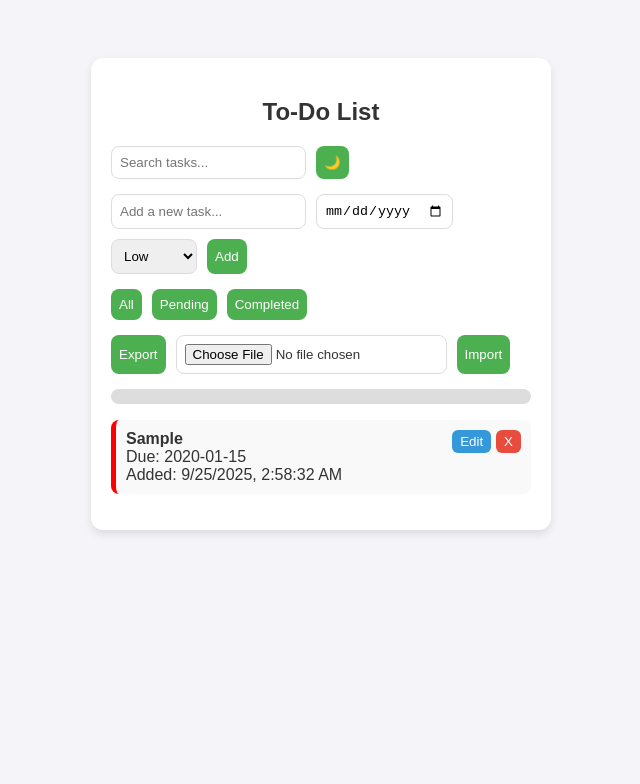
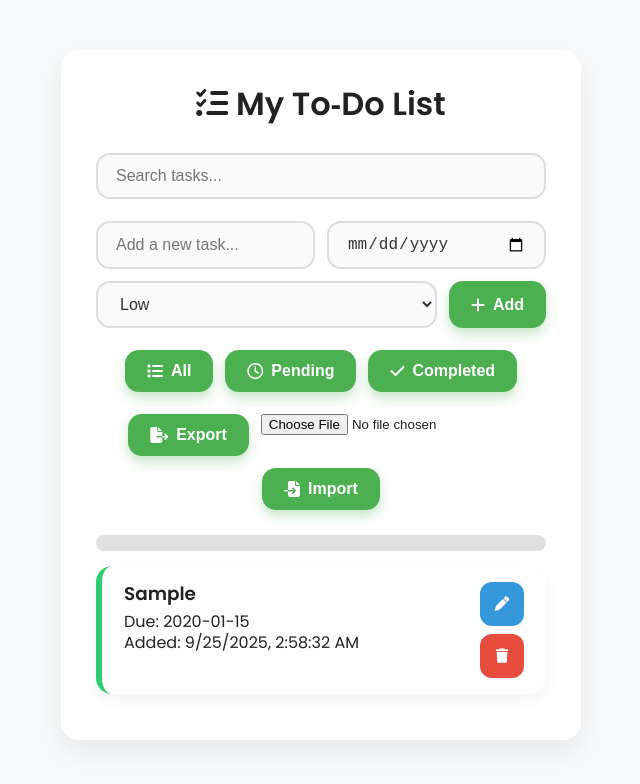
Before and after one commit to KenjiBug/Kenji_PersonalWeb, a plain HTML site: page todolist.html in a window 1280 px wide. Both pictures are taken after typing "Sample", "2020-01-15" into the empty fields and a click on the button "Add". Shown: the whole page, without its empty margins (319-959 px from the left). Drawn offline with Linux system fonts and the light colour scheme.

Commit message:
Update todolist.html

```diff
--- a/todolist.html
+++ b/todolist.html
@@ -1,124 +1,267 @@
 <!DOCTYPE html>
 <html lang="en">
 <head>
-  <meta charset="UTF-8">
-  <meta name="viewport" content="width=device-width, initial-scale=1.0">
-  <title>Advanced To-Do List</title>
+  <meta charset="UTF-8" />
+  <meta name="viewport" content="width=device-width, initial-scale=1.0" />
+  <title>To Do List</title>
+
+  <!-- Google Font -->
+  <link href="https://fonts.googleapis.com/css2?family=Poppins:wght@400;500;600&display=swap" rel="stylesheet" />
+
+  <!-- Font Awesome -->
+  <link rel="stylesheet"
+        href="https://cdnjs.cloudflare.com/ajax/libs/font-awesome/6.4.0/css/all.min.css"
+        crossorigin="anonymous" referrerpolicy="no-referrer" />
+
   <style>
+    * {
+      box-sizing: border-box;
+      margin: 0;
+      padding: 0;
+    }
+
     body {
-      font-family: Arial, sans-serif;
-      background: #f4f4f9;
-      color: #333;
+      font-family: 'Poppins', sans-serif;
+      background: #f9fafb;
+      color: #222;
       display: flex;
       justify-content: center;
-      padding: 50px;
-      transition: background 0.3s, color 0.3s;
+      padding: 50px 15px;
+      transition: background 0.4s ease, color 0.4s ease;
     }
-    body.dark {
-      background: #181818;
-      color: #f0f0f0;
+
+    .todo-container {
+      background: #ffffff;
+      max-width: 520px;
+      width: 100%;
+      padding: 30px 35px;
+      border-radius: 18px;
+      box-shadow: 0 12px 30px rgba(0, 0, 0, 0.08);
+      transition: background 0.4s ease;
     }
-    .todo-container {
-      background: white;
-      padding: 20px;
-      border-radius: 12px;
-      box-shadow: 0 4px 8px rgba(0,0,0,0.1);
-      width: 420px;
-      transition: background 0.3s;
-    }
-    body.dark .todo-container {
-      background: #242424;
-    }
+
     h2 {
       text-align: center;
+      font-weight: 700;
+      font-size: 2rem;
+      margin-bottom: 25px;
+      color: inherit;
     }
+
     .controls, .input-group {
       display: flex;
-      gap: 10px;
-      margin-bottom: 15px;
       flex-wrap: wrap;
+      gap: 12px;
+      margin-bottom: 22px;
+      justify-content: center;
     }
-    input, select, button {
-      padding: 8px;
-      border-radius: 8px;
-      border: 1px solid #ddd;
+
+    input[type="text"],
+    input[type="date"],
+    select {
+      flex: 1 1 150px;
+      min-width: 120px;
+      padding: 12px 18px;
+      font-size: 1rem;
+      border: 2px solid #ddd;
+      border-radius: 14px;
+      transition: border-color 0.3s ease;
+      background: #fafafa;
+      color: #333;
     }
+
+    input[type="text"]:focus,
+    input[type="date"]:focus,
+    select:focus {
+      outline: none;
+      border-color: #4caf50;
+      background: #fff;
+    }
+
     button {
-      background: #4CAF50;
-      color: white;
+      background: #4caf50;
+      color: #fff;
       border: none;
+      border-radius: 14px;
+      padding: 12px 22px;
+      font-size: 1rem;
       cursor: pointer;
+      font-weight: 600;
+      box-shadow: 0 6px 12px rgba(76, 175, 80, 0.3);
+      transition: background 0.3s ease, box-shadow 0.3s ease, transform 0.15s ease;
+      display: flex;
+      align-items: center;
+      gap: 8px;
     }
-    button:hover { background: #45a049; }
-    ul { list-style: none; padding: 0; }
+
+    button:hover {
+      background: #45a048;
+      box-shadow: 0 8px 20px rgba(69, 160, 72, 0.5);
+      transform: translateY(-2px);
+    }
+
+    button:active {
+      transform: translateY(1px);
+      box-shadow: 0 4px 10px rgba(45, 120, 45, 0.6);
+    }
+
+    ul {
+      list-style: none;
+      padding: 0;
+    }
+
     li {
-      background: #f9f9f9;
-      margin-bottom: 10px;
-      padding: 10px;
-      border-radius: 8px;
+      background: #fefefe;
+      margin-bottom: 16px;
+      padding: 16px 22px;
+      border-radius: 16px;
       display: flex;
       justify-content: space-between;
       align-items: flex-start;
-      cursor: grab;
+      box-shadow: 0 6px 15px rgba(0, 0, 0, 0.05);
+      transition: background 0.3s ease, box-shadow 0.3s ease;
+      cursor: pointer;
+      user-select: none;
     }
-    li.completed { text-decoration: line-through; color: #777; }
-    .task-info { flex: 1; }
-    .priority-high { border-left: 5px solid #e74c3c; }
-    .priority-medium { border-left: 5px solid #f1c40f; }
-    .priority-low { border-left: 5px solid #2ecc71; }
-    .overdue { border-left: 5px solid #ff0000 !important; }
+
+    li:hover {
+      box-shadow: 0 12px 25px rgba(0, 0, 0, 0.1);
+      background: #f3fdf4;
+    }
+
+    li.completed {
+      text-decoration: line-through;
+      color: #999;
+      opacity: 0.7;
+    }
+
+    .task-info {
+      flex: 1;
+      font-size: 1rem;
+      line-height: 1.3;
+      color: inherit;
+    }
+
+    .task-info strong {
+      font-weight: 600;
+      font-size: 1.15rem;
+      display: block;
+      margin-bottom: 6px;
+    }
+
+    .task-info small {
+      color: #777;
+    }
+
+    .priority-high { border-left: 6px solid #e74c3c; }
+    .priority-medium { border-left: 6px solid #f39c12; }
+    .priority-low { border-left: 6px solid #2ecc71; }
+
+    .btn-wrapper {
+      display: flex;
+      flex-direction: column;
+      gap: 8px;
+      margin-left: 20px;
+    }
+
+    .btn-wrapper button {
+      padding: 8px 14px;
+      font-size: 0.9rem;
+      border-radius: 12px;
+      font-weight: 600;
+      box-shadow: none;
+      width: 44px;
+      height: 44px;
+      display: flex;
+      justify-content: center;
+      align-items: center;
+    }
+
+    .edit-btn {
+      background: #3498db;
+      color: white;
+    }
+
+    .edit-btn:hover {
+      background: #2980b9;
+    }
+
     .delete-btn {
       background: #e74c3c;
-      padding: 4px 8px;
-      border-radius: 6px;
+      color: white;
     }
-    .edit-btn {
-      background: #3498db;
-      padding: 4px 8px;
-      border-radius: 6px;
-      margin-right: 5px;
+
+    .delete-btn:hover {
+      background: #c0392b;
     }
+
     .progress-bar {
-      background: #ddd;
-      border-radius: 8px;
+      height: 16px;
+      background: #e0e0e0;
+      border-radius: 16px;
       overflow: hidden;
-      height: 15px;
-      margin: 10px 0;
+      margin: 25px 0 15px 0;
     }
+
     .progress {
-      background: #4CAF50;
       height: 100%;
       width: 0;
-      transition: width 0.3s;
+      background: linear-gradient(90deg, #4caf50, #81c784);
+      transition: width 0.6s ease;
+      border-radius: 16px 0 0 16px;
+    }
+
+    @media (max-width: 540px) {
+      .btn-wrapper {
+        flex-direction: row;
+        margin-left: 10px;
+        gap: 10px;
+      }
+
+      .btn-wrapper button {
+        width: auto;
+        height: 40px;
+        padding: 0 14px;
+      }
+
+      input[type="text"], input[type="date"], select {
+        flex-basis: 100%;
+      }
+
+      .input-group, .controls {
+        justify-content: center;
+      }
     }
   </style>
+
 </head>
+
 <body>
   <div class="todo-container">
-    <h2>To-Do List</h2>
+    <h2><i class="fa-solid fa-list-check"></i> My To‑Do List</h2>
     <div class="controls">
-      <input type="text" id="search" placeholder="Search tasks...">
-      <button id="darkModeToggle">🌙</button>
+      <input type="text" id="search" placeholder="Search tasks..." />
+      <!-- Removed dark mode toggle button -->
     </div>
     <div class="input-group">
-      <input type="text" id="taskInput" placeholder="Add a new task...">
-      <input type="date" id="dueDate">
+      <input type="text" id="taskInput" placeholder="Add a new task..." />
+      <input type="date" id="dueDate" />
       <select id="priority">
         <option value="low">Low</option>
         <option value="medium">Medium</option>
         <option value="high">High</option>
       </select>
-      <button onclick="addTask()">Add</button>
+      <button onclick="addTask()"><i class="fa-solid fa-plus"></i> Add</button>
     </div>
     <div class="controls">
-      <button onclick="filterTasks('all')">All</button>
-      <button onclick="filterTasks('pending')">Pending</button>
-      <button onclick="filterTasks('completed')">Completed</button>
+      <button onclick="filterTasks('all')"><i class="fa-solid fa-list"></i> All</button>
+      <button onclick="filterTasks('pending')"><i class="fa-regular fa-clock"></i> Pending</button>
+      <button onclick="filterTasks('completed')"><i class="fa-solid fa-check"></i> Completed</button>
     </div>
     <div class="controls">
-      <button onclick="exportTasks()">Export</button>
-      <input type="file" id="importFile" accept=".json">
-      <button onclick="importTasks()">Import</button>
+      <button onclick="exportTasks()"><i class="fa-solid fa-file-export"></i> Export</button>
+      <input type="file" id="importFile" accept=".json" />
+      <button onclick="importTasks()"><i class="fa-solid fa-file-import"></i> Import</button>
     </div>
     <div class="progress-bar"><div class="progress" id="progress"></div></div>
     <ul id="taskList"></ul>
@@ -131,12 +274,14 @@
     const dueDate = document.getElementById("dueDate");
     const priority = document.getElementById("priority");
     const progress = document.getElementById("progress");
-    const darkModeToggle = document.getElementById("darkModeToggle");
+    // Removed darkModeToggle since it no longer exists
     const importFile = document.getElementById("importFile");
     let tasks = JSON.parse(localStorage.getItem("tasks")) || [];
     let filter = 'all';
 
-    function saveTasks() { localStorage.setItem("tasks", JSON.stringify(tasks)); }
+    function saveTasks() {
+      localStorage.setItem("tasks", JSON.stringify(tasks));
+    }
 
     function updateProgress() {
       const completed = tasks.filter(t => t.completed).length;
@@ -153,37 +298,52 @@
 
     function renderTasks() {
       taskList.innerHTML = "";
-      const filtered = tasks.filter(t =>
-        (filter === 'all' || (filter === 'completed' && t.completed) || (filter === 'pending' && !t.completed))
+      const filtered = tasks.filter((t) =>
+        (filter === 'all'
+         || (filter === 'completed' && t.completed)
+         || (filter === 'pending' && !t.completed))
         && t.text.toLowerCase().includes(search.value.toLowerCase())
       );
+
       filtered.forEach((task, index) => {
         const li = document.createElement("li");
-        li.className = (task.completed ? "completed " : "") +
-          (isOverdue(task) ? 'overdue ' : '') +
-          (task.priority === 'high' ? 'priority-high' : task.priority === 'medium' ? 'priority-medium' : 'priority-low');
+        li.className =
+          (task.completed ? "completed " : "") +
+          (isOverdue(task) ? "overdue " : "") +
+          (task.priority === 'high'
+            ? 'priority-high'
+            : task.priority === 'medium'
+              ? 'priority-medium'
+              : 'priority-low');
         li.draggable = true;
 
         const info = document.createElement("div");
         info.className = "task-info";
-        info.innerHTML = `<strong>${task.text}</strong><br>
-          Due: ${task.due || 'N/A'}<br>
-          Added: ${task.timestamp}`;
+        info.innerHTML = `<strong>${task.text}</strong>
+                          Due: ${task.due || 'N/A'}<br>
+                          Added: ${task.timestamp}`;
 
         li.appendChild(info);
-
         li.addEventListener("click", () => toggleComplete(index));
 
         const btns = document.createElement("div");
+        btns.className = "btn-wrapper";
+
         const editBtn = document.createElement("button");
-        editBtn.textContent = "Edit";
+        editBtn.innerHTML = `<i class="fa-solid fa-pen"></i>`;
         editBtn.className = "edit-btn";
-        editBtn.onclick = e => { e.stopPropagation(); editTask(index); };
+        editBtn.onclick = (e) => {
+          e.stopPropagation();
+          editTask(index);
+        };
 
         const delBtn = document.createElement("button");
-        delBtn.textContent = "X";
+        delBtn.innerHTML = `<i class="fa-solid fa-trash"></i>`;
         delBtn.className = "delete-btn";
-        delBtn.onclick = e => { e.stopPropagation(); deleteTask(index); };
+        delBtn.onclick = (e) => {
+          e.stopPropagation();
+          deleteTask(index);
+        };
 
         btns.appendChild(editBtn);
         btns.appendChild(delBtn);
@@ -203,6 +363,7 @@
 
         taskList.appendChild(li);
       });
+
       updateProgress();
     }
 
@@ -210,7 +371,13 @@
       const text = taskInput.value.trim();
       if (!text) return;
       const now = new Date().toLocaleString();
-      tasks.push({ text, completed: false, due: dueDate.value, priority: priority.value, timestamp: now });
+      tasks.push({
+        text,
+        completed: false,
+        due: dueDate.value,
+        priority: priority.value,
+        timestamp: now
+      });
       taskInput.value = "";
       dueDate.value = "";
       saveTasks();
@@ -244,7 +411,9 @@
     }
 
     function exportTasks() {
-      const blob = new Blob([JSON.stringify(tasks, null, 2)], { type: "application/json" });
+      const blob = new Blob([JSON.stringify(tasks, null, 2)], {
+        type: "application/json"
+      });
       const url = URL.createObjectURL(blob);
       const a = document.createElement("a");
       a.href = url;
@@ -257,7 +426,7 @@
       const file = importFile.files[0];
       if (!file) return;
       const reader = new FileReader();
-      reader.onload = e => {
+      reader.onload = (e) => {
         try {
           const imported = JSON.parse(e.target.result);
           if (Array.isArray(imported)) {
@@ -275,11 +444,10 @@
     }
 
     search.addEventListener("input", renderTasks);
-    darkModeToggle.addEventListener("click", () => document.body.classList.toggle("dark"));
+
+    // Removed dark mode toggle event listener
 
     renderTasks();
-
-
   </script>
 </body>
 </html>
```
